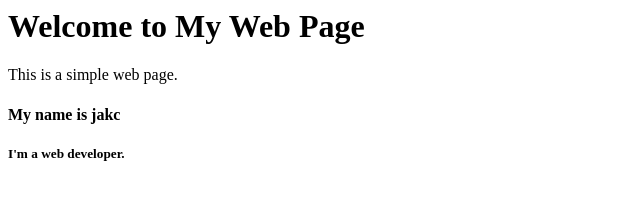
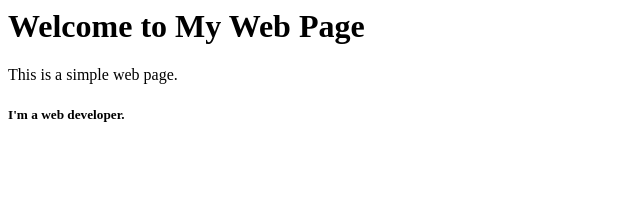
Before and after one commit to JakkapongPuttakerd-MUT/169-secb-lab1, a plain HTML site: page index.html in a window 1280 px wide. Shown: the whole page, without its empty margins (0-640 px from the left). Drawn offline with Linux system fonts and the light colour scheme.

Commit message:
update index html
delete My name

```diff
--- a/index.html
+++ b/index.html
@@ -5,7 +5,7 @@
 <body>
     <h1>Welcome to My Web Page</h1>
     <p>This is a simple web page.</p>
-    <h4>My name is jakc</h4>
+
     <h5>I'm a web developer.</h5>
 </body>
 </html>
```
